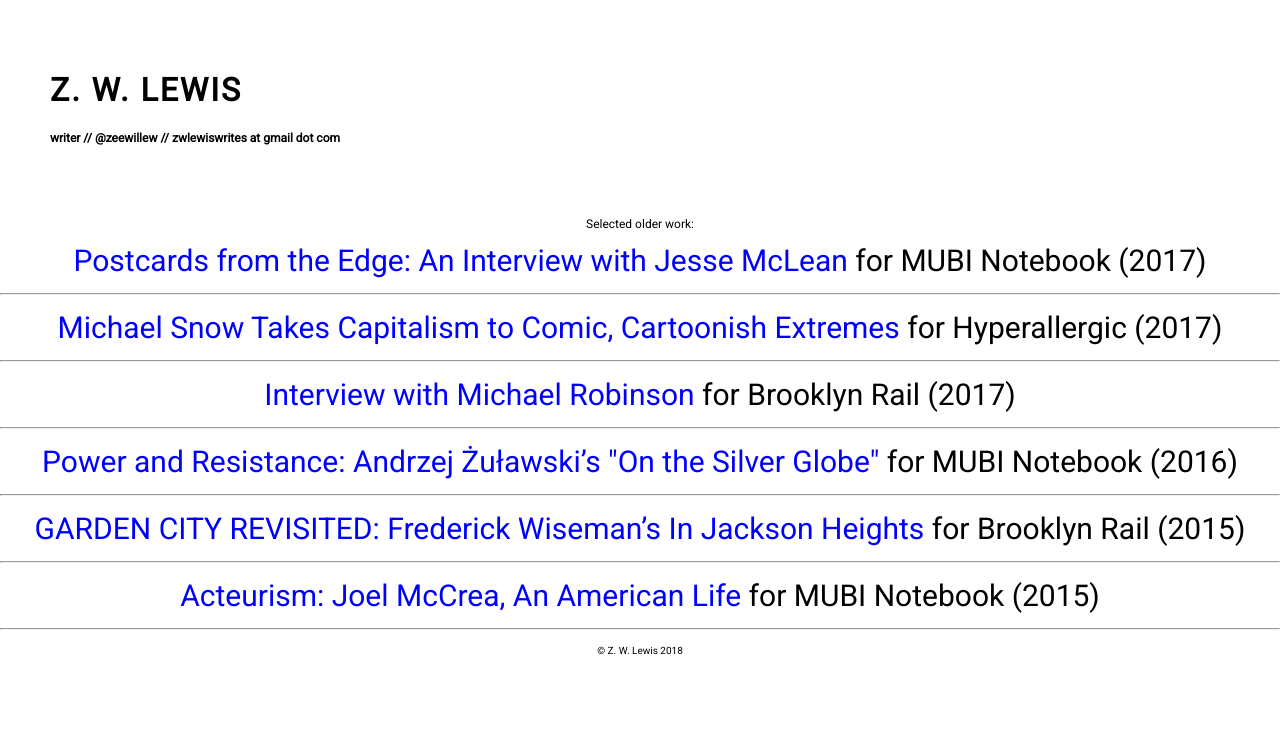
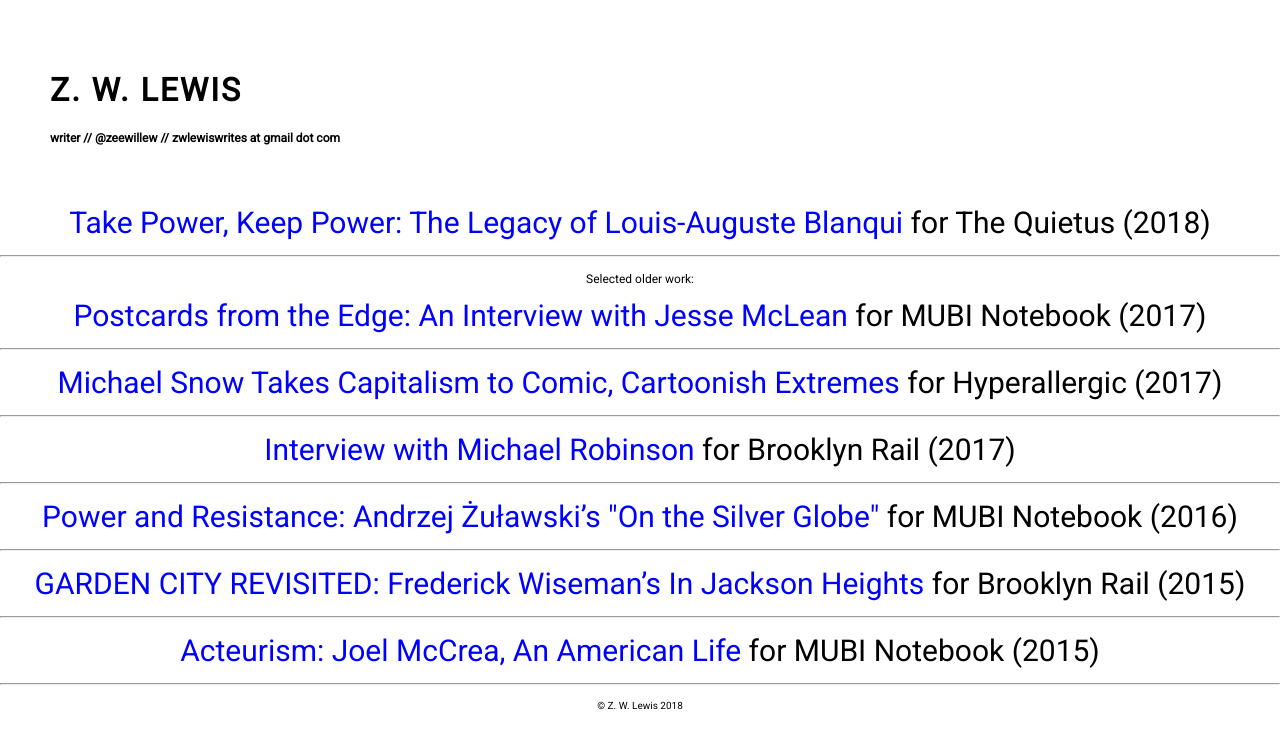
Before and after one commit to zwlewis/personal-site, a plain HTML site: page index.html in a window 1280 px wide. Drawn offline with Linux system fonts and the light colour scheme.

Commit message:
Update index.html

```diff
--- a/index.html
+++ b/index.html
@@ -19,9 +19,11 @@
 
 </head>
 <body>
+<div class="thebiglist">
+	<a href="http://thequietus.com/articles/24974-the-blanqui-reader-political-writings-1830-1880-review">Take Power, Keep Power: The Legacy of Louis-Auguste Blanqui</a> for The Quietus (2018)
+	<hr>
+	<p>Selected older work:</p>
 
-	<p>Selected older work:</p>
-	<div class="thebiglist">
 	<a href="https://mubi.com/notebook/posts/postcards-from-the-edge-an-interview-with-jesse-mclean">Postcards from the Edge: An Interview with Jesse McLean</a> for MUBI Notebook (2017)
 		<hr>
 	<a href="https://hyperallergic.com/392382/michael-snow-takes-capitalism-to-comic-cartoonish-extremes/">Michael Snow Takes Capitalism to Comic, Cartoonish Extremes</a> for Hyperallergic (2017)
```
